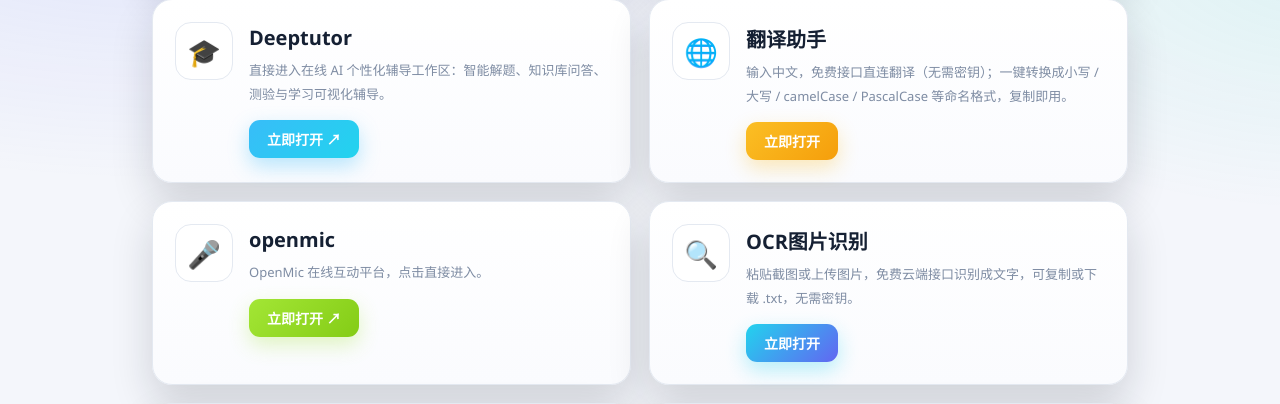
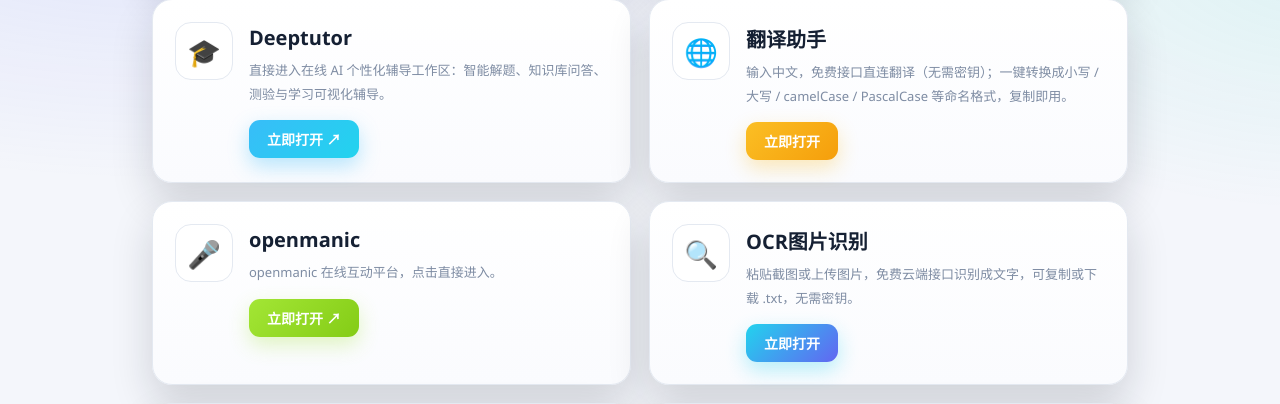
Before and after one commit to we2012wuhan/newpro, a Python web app: template templates/home.html in a window 1280 px wide. Shown: the part 852-1256 px from the top of the page. Run offline with Jinja, Linux system fonts and the light colour scheme; the template is opened without the code that fills it, so the values that code supplies are empty.

Commit message:
选题工具

```diff
--- a/templates/home.html
+++ b/templates/home.html
@@ -229,8 +229,8 @@ h2.sec{font-size:15px;color:var(--c-b8c4da);letter-spacing:3px;margin:0 0 14px;f
     <a class="tool t-mic" href="https://openmic.jiangxinyu1688.com/" target="_blank" rel="noopener noreferrer">
       <div class="t-icon">🎤</div>
       <div class="t-info">
-        <h3>openmic</h3>
-        <p class="desc">OpenMic 在线互动平台，点击直接进入。</p>
+        <h3>openmanic</h3>
+        <p class="desc">openmanic 在线互动平台，点击直接进入。</p>
         <span class="go">立即打开 ↗</span>
       </div>
     </a>
```
